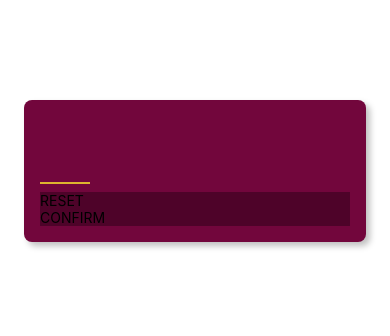
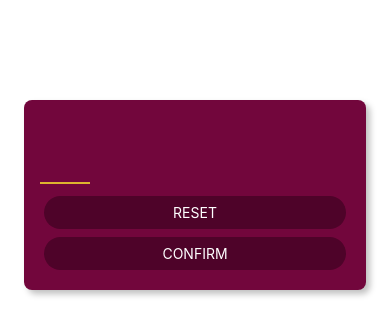
Before and after one commit to Jasiuu2605/guess-my-number, a React Native app: screen / in a window 390 px wide. Shown: the top 336 px of the page. Built offline with nearby package versions, Linux system fonts and the light colour scheme.

Commit message:
Refactor PrimaryButton component to enhance styling and structure; update Pressable usage for better interaction feedback

```diff
--- a/components/PrimaryButton.js
+++ b/components/PrimaryButton.js
@@ -6,18 +6,41 @@ function PrimaryButton({ children }) {
   }
 
   return (
-    <Pressable onPress={pressHandler}>
-      <View style={styles.container}>
-        <Text>{children}</Text>
-      </View>
-    </Pressable>
+    <View style={styles.buttonOuterContainer}>
+      <Pressable
+        style={({ pressed }) =>
+          pressed
+            ? [styles.buttonInnerContainer, pressed]
+            : styles.buttonInnerContainer
+        }
+        onPress={pressHandler}
+        android_ripple={{ color: '#640233' }}
+      >
+        <Text style={styles.buttonText}>{children}</Text>
+      </Pressable>
+    </View>
   );
 }
 
 export default PrimaryButton;
 
 const styles = StyleSheet.create({
-  container: {
+  buttonOuterContainer: {
+    borderRadius: 28,
+    margin: 4,
+    overflow: 'hidden',
+  },
+  buttonInnerContainer: {
     backgroundColor: '#4e0329',
+    paddingVertical: 8,
+    paddingHorizontal: 16,
+    elevation: 2,
+  },
+  buttonText: {
+    color: '#fff',
+    textAlign: 'center',
+  },
+  pressed: {
+    opacity: 0.75,
   },
 });
```
